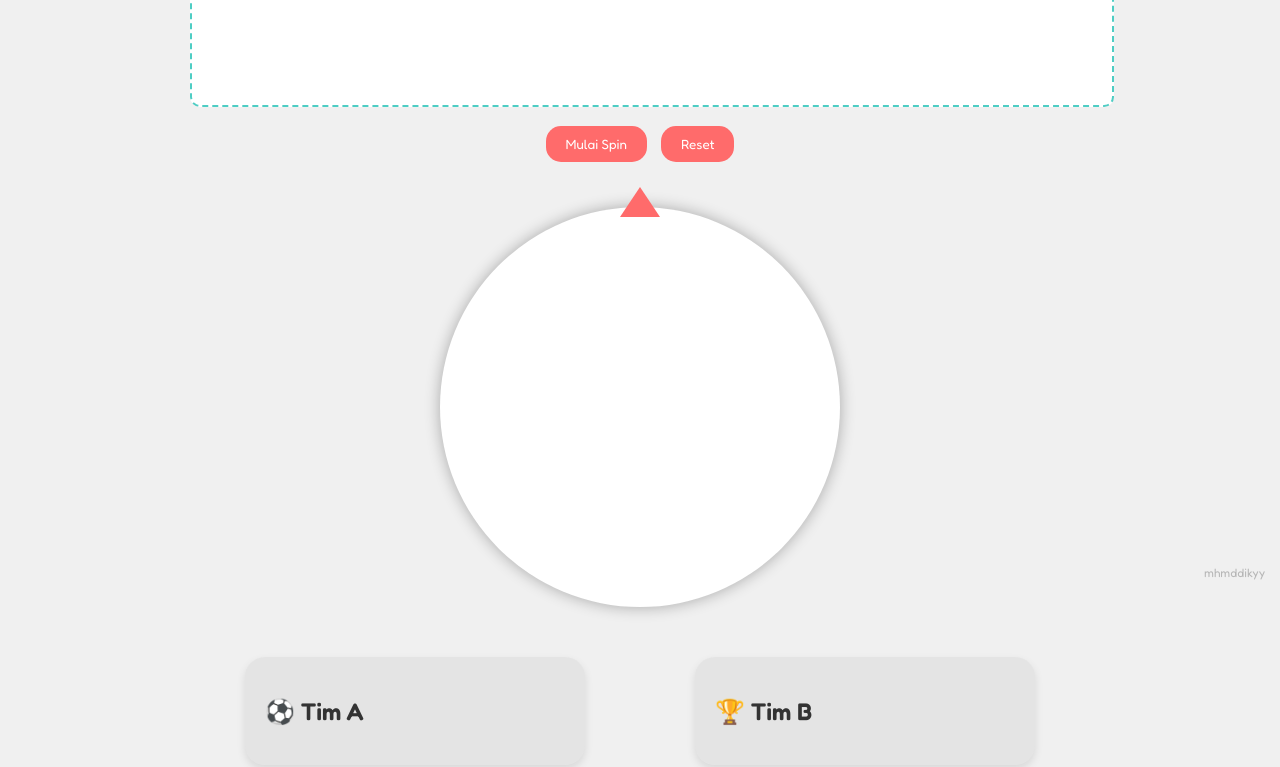
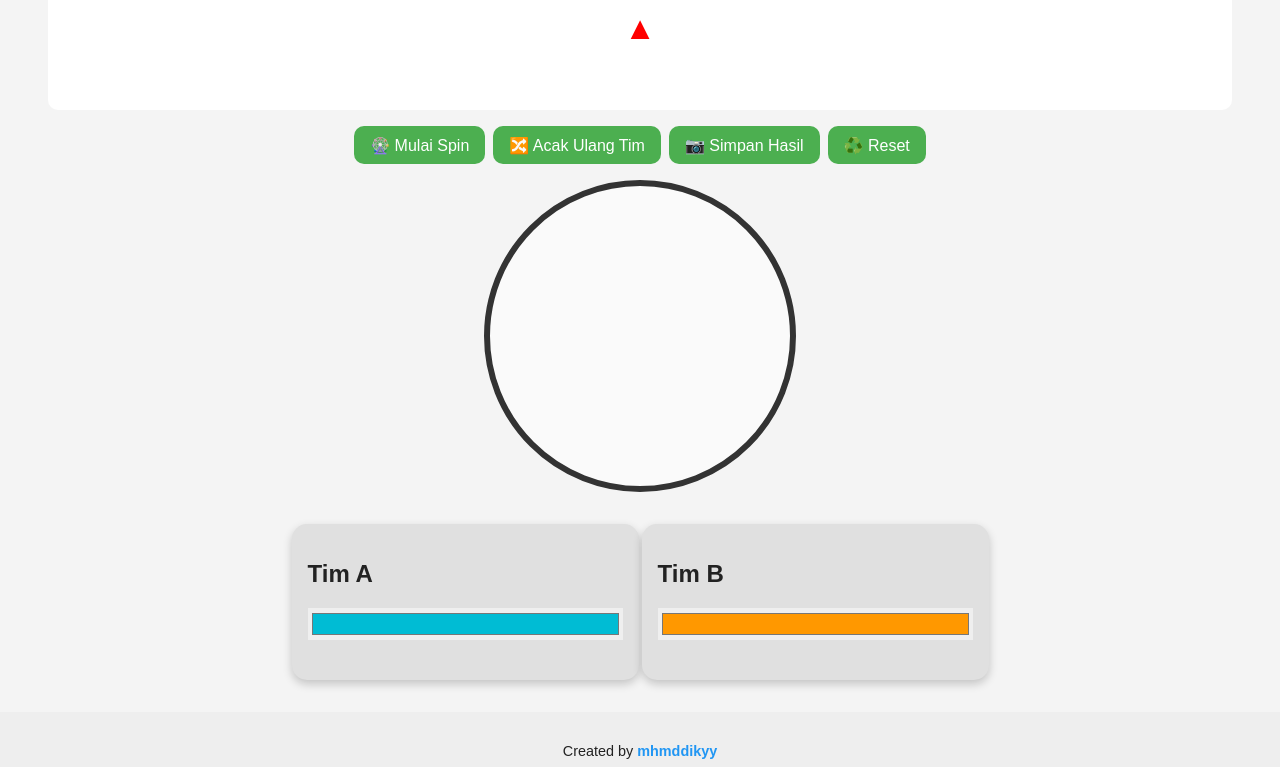
Before and after one commit to muhamaddikyy/futsal-spin-app, a plain HTML site: page index.html in a window 1280 px wide. Shown: the part 210-977 px from the top of the page. Drawn offline with nearby package versions, Linux system fonts and the light colour scheme.

Commit message:
🚀 Final versi lengkap semua fitur

```diff
--- a/index.html
+++ b/index.html
@@ -3,60 +3,59 @@
 <head>
   <meta charset="UTF-8" />
   <meta name="viewport" content="width=device-width, initial-scale=1.0" />
+  <meta name="theme-color" content="#121212" />
+  <link rel="manifest" href="manifest.json" />
+  <link rel="icon" href="icons/icon-192.png" />
+  <link rel="stylesheet" href="style.css" />
   <title>Spin Tim Futsal</title>
-  <link rel="stylesheet" href="style.css" />
-  <link rel="manifest" href="manifest.json" />
-  <link href="https://fonts.googleapis.com/css2?family=Fredoka:wght@400;600&display=swap" rel="stylesheet">
+  <script src="https://cdn.jsdelivr.net/npm/html2canvas@1.4.1/dist/html2canvas.min.js"></script>
+  <script src="https://cdn.jsdelivr.net/npm/canvas-confetti@1.6.0/dist/confetti.browser.min.js"></script>
 </head>
-<body>
-  <div class="app">
+<body class="light">
   <header>
     <h1>🎯 Spin Tim Futsal</h1>
-      <button id="themeToggle">🌙/☀️</button>
+    <button id="themeToggle">🌓</button>
   </header>
 
-    <section class="input-section">
-      <textarea id="playerInput" placeholder="Masukkan 10 nama pemain, satu per baris..."></textarea>
+  <main>
+    <textarea id="playerInput" rows="10" placeholder="Masukkan 10 nama pemain (1 per baris)"></textarea>
     <div class="buttons">
-        <button onclick="startSpin()">Mulai Spin</button>
-        <button onclick="resetAll()">Reset</button>
-      </div>
-    </section>
-
-    <div class="wheel-wrapper">
-      <div class="arrow"></div>
-      <canvas id="wheelCanvas" width="400" height="400"></canvas>
+      <button onclick="startSpin()">🎡 Mulai Spin</button>
+      <button onclick="shuffleTeams()">🔀 Acak Ulang Tim</button>
+      <button onclick="saveImage()">📷 Simpan Hasil</button>
+      <button onclick="resetAll()">♻️ Reset</button>
     </div>
 
-    <section class="teams">
-      <div class="team-card">
-        <h2>⚽ Tim A</h2>
+    <div id="spinContainer">
+      <canvas id="wheelCanvas" width="300" height="300"></canvas>
+      <div class="arrow">▲</div>
+      <canvas id="confettiCanvas" class="confetti"></canvas>
+    </div>
+    <div id="spinResult"></div>
+
+    <section id="teams">
+      <div class="team-box" id="teamABox">
+        <h2>Tim A</h2>
+        <input type="color" id="colorTeamA" value="#00bcd4">
         <ul id="teamA"></ul>
       </div>
-      <div class="team-card">
-        <h2>🏆 Tim B</h2>
+      <div class="team-box" id="teamBBox">
+        <h2>Tim B</h2>
+        <input type="color" id="colorTeamB" value="#ff9800">
         <ul id="teamB"></ul>
       </div>
     </section>
+  </main>
 
   <footer>
-      <button id="installButton" hidden>📥 Unduh Aplikasi</button>
-      <p class="credit">
-        Created by <strong>mhmddikyy</strong><br/>
-        <a href="https://www.instagram.com/mhmddikyy_?igsh=dDJ4emJlZXN4OXpp" target="_blank">
-          <img src="https://cdn-icons-png.flaticon.com/24/2111/2111463.png" alt="Instagram" style="vertical-align:middle;"> Instagram
-        </a> |
-        <a href="https://www.tiktok.com/@mhmddikyy_?_t=ZS-8xVsLXSqIAW&_r=1" target="_blank">
-          <img src="https://cdn-icons-png.flaticon.com/24/3046/3046121.png" alt="TikTok" style="vertical-align:middle;"> TikTok
-        </a> |
-        <a href="https://wa.me/6287759311421" target="_blank">
-          <img src="https://cdn-icons-png.flaticon.com/24/733/733585.png" alt="WhatsApp" style="vertical-align:middle;"> WhatsApp
-        </a>
-      </p>
+    <p>Created by <strong>mhmddikyy</strong></p>
+    <div class="sosmed">
+      <a href="https://www.instagram.com/mhmddikyy_?igsh=dDJ4emJlZXN4OXpp" target="_blank"><img src="icons/ig.svg" alt="Instagram"></a>
+      <a href="https://www.tiktok.com/@mhmddikyy_?_t=ZS-8xVsLXSqIAW&_r=1" target="_blank"><img src="icons/tiktok.svg" alt="Tiktok"></a>
+      <a href="https://wa.me/6287759311421" target="_blank"><img src="icons/wa.svg" alt="WhatsApp"></a>
+    </div>
+    <button id="installButton" hidden>📲 Install Aplikasi</button>
   </footer>
-  </div>
-
-  <div class="watermark">mhmddikyy</div>
 
   <script src="app.js"></script>
 </body>
--- a/style.css
+++ b/style.css
@@ -1,175 +1,177 @@
 body {
   margin: 0;
   font-family: 'Fredoka', sans-serif;
-  transition: background-color 0.3s, color 0.3s;
-}
-
-:root {
-  --bg-light: #f0f0f0;
-  --bg-dark: #1e1e2f;
-  --text-light: #333;
-  --text-dark: #f0f0f0;
-  --primary: #ff6b6b;
-  --secondary: #4ecdc4;
-  --accent: #ffe66d;
-}
-
-body.light {
-  background-color: var(--bg-light);
-  color: var(--text-light);
+  background-color: #f4f4f4;
+  color: #222;
+  transition: background 0.3s, color 0.3s;
 }
 
 body.dark {
-  background-color: var(--bg-dark);
-  color: var(--text-dark);
-}
-
-.app {
-  max-width: 900px;
-  margin: auto;
-  padding: 20px;
+  background-color: #121212;
+  color: #fff;
 }
 
 header {
+  padding: 1rem;
   display: flex;
   justify-content: space-between;
   align-items: center;
+  background: #2196f3;
+  color: white;
 }
 
 h1 {
-  font-size: 2.5em;
-  color: var(--primary);
-}
-
-#themeToggle {
-  font-size: 1.2em;
-  background: none;
-  border: none;
-  cursor: pointer;
-  color: inherit;
-}
-
-.input-section {
-  margin-top: 20px;
-  text-align: center;
+  font-size: 1.5rem;
 }
 
 textarea {
-  width: 100%;
-  height: 150px;
-  padding: 10px;
-  font-size: 1em;
+  width: 90%;
+  margin: 1rem auto;
+  display: block;
+  padding: 1rem;
   border-radius: 10px;
-  border: 2px dashed var(--secondary);
+  border: none;
   resize: none;
+  font-size: 1rem;
+  background: #fff;
+  color: #000;
+}
+
+body.dark textarea {
+  background: #2a2a2a;
+  color: #fff;
 }
 
 .buttons {
-  margin-top: 10px;
+  display: flex;
+  justify-content: center;
+  flex-wrap: wrap;
+  gap: 0.5rem;
+  margin-bottom: 1rem;
 }
 
 button {
-  font-family: 'Fredoka', sans-serif;
-  background-color: var(--primary);
+  padding: 0.6rem 1rem;
+  font-size: 1rem;
+  border: none;
+  border-radius: 10px;
+  cursor: pointer;
+  background: #4caf50;
   color: white;
-  border: none;
-  padding: 10px 20px;
-  margin: 5px;
-  border-radius: 15px;
-  cursor: pointer;
-  transition: background-color 0.3s;
+  transition: background 0.3s;
 }
 
 button:hover {
-  background-color: var(--accent);
-  color: black;
+  background: #388e3c;
 }
 
-.wheel-wrapper {
-  position: relative;
-  margin: 40px auto;
-  width: 400px;
-  height: 400px;
+#wheelCanvas {
+  border: 6px solid #333;
+  border-radius: 50%;
+  display: block;
+  margin: 1rem auto;
+  background: #fafafa;
 }
 
 .arrow {
-  width: 0;
-  height: 0;
-  border-left: 20px solid transparent;
-  border-right: 20px solid transparent;
-  border-bottom: 30px solid var(--primary);
   position: absolute;
-  top: -20px;
   left: 50%;
   transform: translateX(-50%);
-  z-index: 1;
+  top: 220px;
+  font-size: 2rem;
+  color: red;
 }
 
-canvas {
-  border-radius: 50%;
-  box-shadow: 0 0 15px rgba(0,0,0,0.3);
-  background: white;
+#spinResult {
+  text-align: center;
+  font-size: 1.5rem;
+  margin-top: 0.5rem;
+  opacity: 0;
+  transition: opacity 0.3s;
 }
 
-.teams {
+#spinResult.show {
+  opacity: 1;
+}
+
+#teams {
   display: flex;
   justify-content: space-around;
   flex-wrap: wrap;
+  margin: 2rem auto;
+  max-width: 700px;
 }
 
-.team-card {
-  background-color: rgba(0,0,0,0.05);
-  border-radius: 20px;
-  padding: 20px;
-  margin: 10px;
-  flex: 1 1 40%;
-  max-width: 300px;
-  box-shadow: 0 4px 8px rgba(0,0,0,0.1);
+.team-box {
+  width: 45%;
+  background: #e0e0e0;
+  padding: 1rem;
+  border-radius: 15px;
+  box-shadow: 0 4px 10px rgba(0, 0, 0, 0.2);
 }
 
-ul {
+.team-box ul {
   list-style: none;
   padding: 0;
 }
 
-li {
-  padding: 5px;
-  font-size: 1.2em;
-  border-bottom: 1px dashed #ccc;
+.team-box li {
+  padding: 0.3rem 0;
+  font-size: 1.1rem;
+}
+
+.team-box input[type="color"] {
+  margin-bottom: 0.5rem;
+  width: 100%;
+  height: 2rem;
+  border: none;
 }
 
 footer {
   text-align: center;
-  margin-top: 30px;
+  padding: 1rem;
+  background: #eee;
+  margin-top: 2rem;
+  font-size: 0.9rem;
 }
 
-.credit {
-  font-size: 0.9em;
-  color: gray;
-  margin-top: 10px;
+footer strong {
+  color: #2196f3;
 }
 
-.watermark {
-  position: fixed;
-  bottom: 10px;
-  right: 15px;
-  font-size: 0.75em;
-  opacity: 0.3;
+footer .sosmed {
+  margin-top: 0.5rem;
 }
 
-@media (max-width: 600px) {
-  .teams {
-    flex-direction: column;
-    align-items: center;
-  }
+footer .sosmed a img {
+  width: 28px;
+  margin: 0 5px;
+  vertical-align: middle;
+}
 
-  .wheel-wrapper {
+.confetti {
+  position: fixed;
+  top: 0;
+  left: 0;
+  pointer-events: none;
+  width: 100vw;
+  height: 100vh;
+  z-index: 9999;
+}
+
+@media screen and (max-width: 600px) {
+  .team-box {
     width: 100%;
-    height: auto;
-  }
-
-  canvas {
-    width: 100% !important;
-    height: auto !important;
+    margin-bottom: 1rem;
   }
 }
+
+body.dark footer {
+  background: #1a1a1a;
+}
+
+#themeToggle {
+  background: transparent;
+  color: white;
+  font-size: 1.2rem;
+}
```
Also changed, not shown: sw.js (+33 -15 lines), manifest.json. Lines whose indentation alone changed are shown as unchanged.
